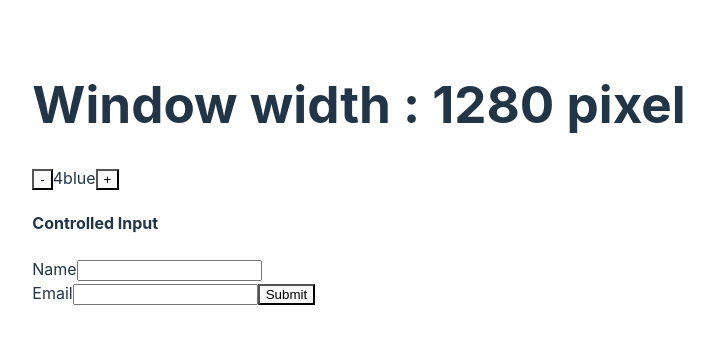
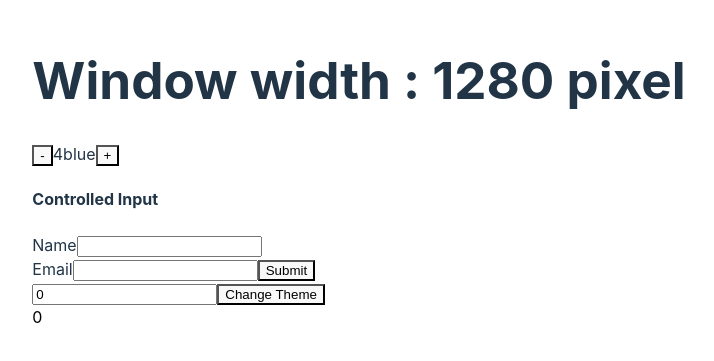
Before and after one commit to AlishaKausheen/Advanced-React-Concept, a React app: page / in a window 1280 px wide. Shown: the part 227-588 px from the top of the page, without its empty margins (281-995 px from the left). Built offline with nearby package versions, Linux system fonts and the light colour scheme; the HTML template or start-up script is replaced by a standard one.

Commit message:
before using memo hook

```diff
--- a/src/App.jsx
+++ b/src/App.jsx
@@ -1,5 +1,6 @@
 import React, { useState, useEffect } from "react";
-import  ControlledInputs  from "../src/assets/Form";
+import { ControlledInputs } from "../src/assets/Form";
+import {Memo} from "../src/assets/Memo";
 
 function App() {
   //  State hook
@@ -29,7 +30,8 @@ function App() {
     <span>{theme}</span>
       <button onClick={incrementCount}>+</button>
       </div>
-      <ControlledInputs/>
+      <ControlledInputs />
+      <Memo/>
       </>
     )
 }
--- /dev/null
+++ b/src/assets/Memo.jsx
@@ -0,0 +1,25 @@
+
+import React, { useState, useMemo } from "react";
+export const Memo = () => {
+    const [number, setNumber] = useState(0);
+    const [dark, setDark] = useState(false);
+    const doubleNumber = slowFunction(number);
+    const themeStyle = {
+        backgroundColor: dark ? 'black' : 'white',
+        color:dark?'white':'black'
+    }
+    return (
+        <div>
+            <input type="number" value={number} onChange={e=>{
+              setNumber(parseInt(e.target.value))
+            }} />
+            <button onClick={() => setDark(prevDark => !prevDark)}>Change Theme</button>
+            <div style={themeStyle}>{ doubleNumber}</div>
+        </div>
+    )
+    function slowFunction(num) {
+        for (let i = 0; i <= 1000; i++) {
+            return num * 2;
+        }
+    }
+}
```
Also changed, not shown: src/assets/Form.jsx (+3 -4 lines).
